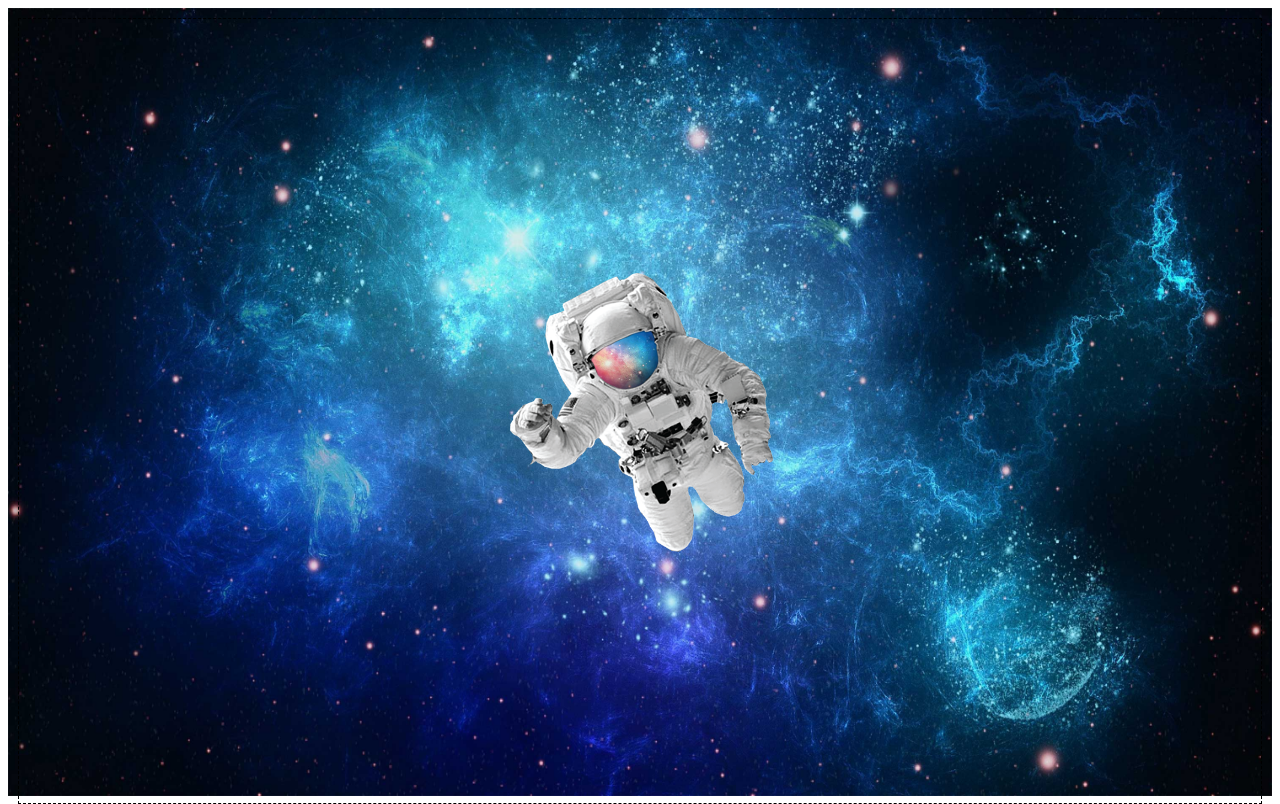
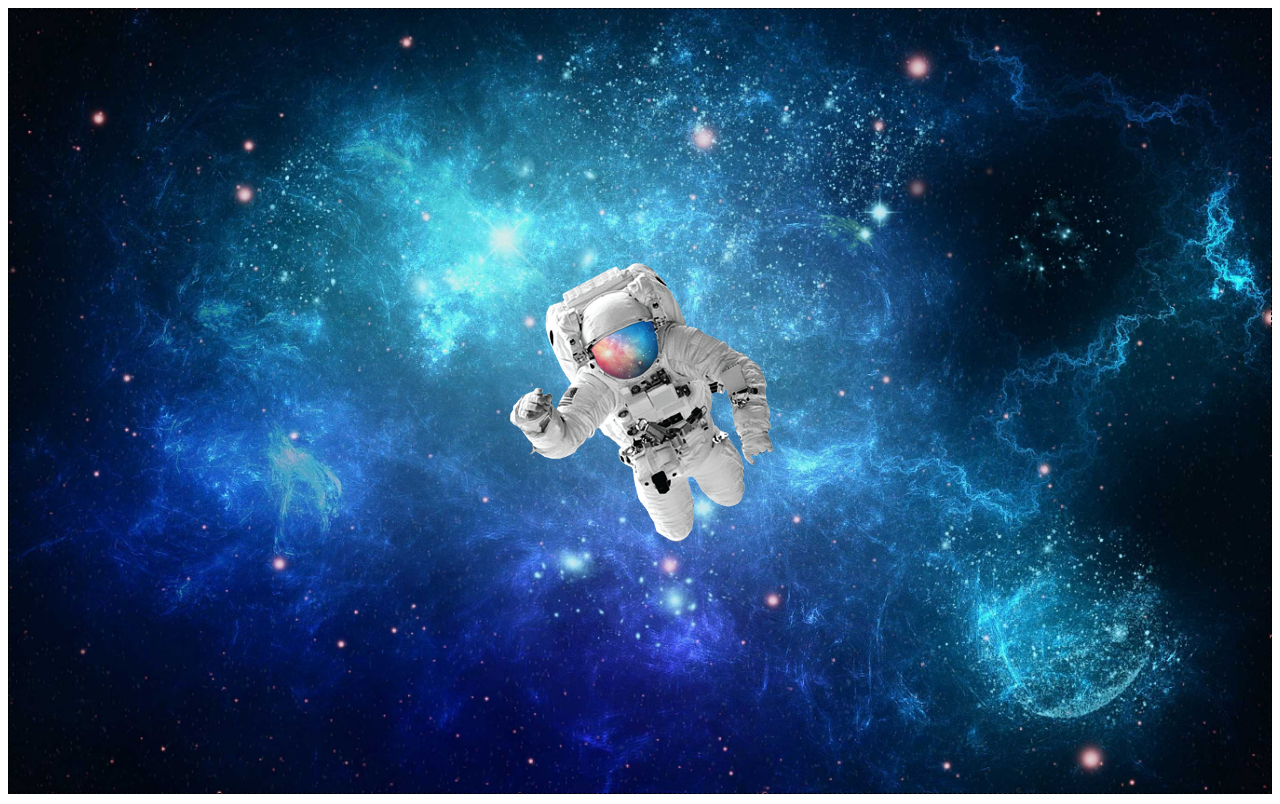
Before and after one commit to caiohenriquesousa96/html-css, a plain HTML site: page desafios/011/imagens/index.html in a window 1280 px wide. Drawn offline with Linux system fonts and the light colour scheme.

Commit message:
Update index.html

```diff
--- a/desafios/011/imagens/index.html
+++ b/desafios/011/imagens/index.html
@@ -8,12 +8,7 @@
     <style>
 
         #container {
-            background-image: url(espaco.jpg);
-            background-size: 100% 100%;
-            position: relative;
-            height: 96vh;
-            padding: 10px;
-            background-color: purple;
+            background: black url(espaco.jpg) center center/cover no-repeat fixed;
         }
 
         #conteudo {
```
